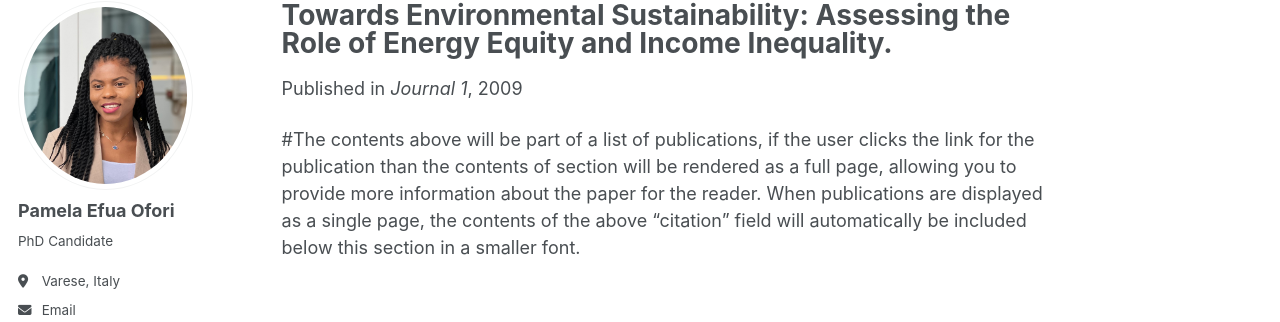
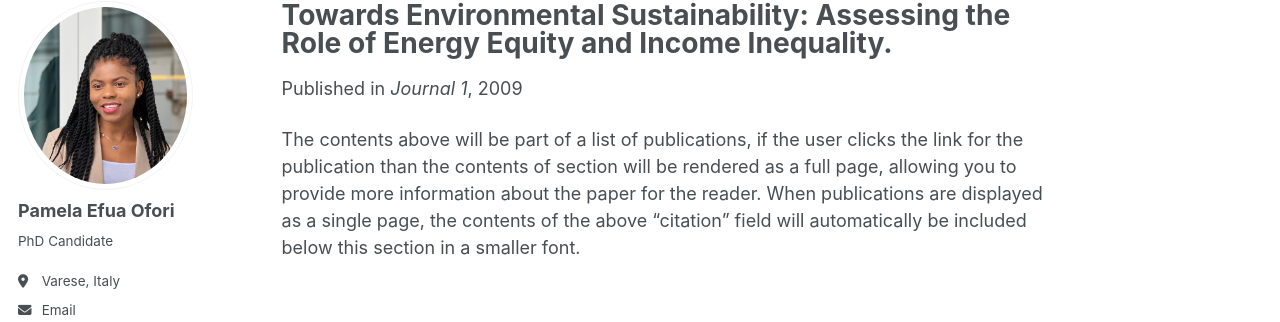
Before and after one commit to PEOFORI/peofori.github.io, a Jekyll site: the page built from _publications/2009-10-01-paper-title-number-1.md, in a window 1280 px wide and 1047 px high. Shown: the part 98-420 px from the top of the window. Built offline with Jekyll 4.4.1, drawn with Linux system fonts in a browser that asks for light colours; some web fonts are replaced; a script that is not in the unit is left out.

Commit message:
Update 2009-10-01-paper-title-number-1.md

```diff
--- a/_publications/2009-10-01-paper-title-number-1.md
+++ b/_publications/2009-10-01-paper-title-number-1.md
@@ -11,4 +11,5 @@ paperurl: 'http://academicpages.github.io/files/paper1.pdf](https://www.scienced
 bibtexurl: #'http://academicpages.github.io/files/bibtex1.bib'
 citation: #'Your Name, You. (2009). &quot;Paper Title Number 1.&quot; <i>Journal 1</i>. 1(1).'
 ---
-#The contents above will be part of a list of publications, if the user clicks the link for the publication than the contents of section will be rendered as a full page, allowing you to provide more information about the paper for the reader. When publications are displayed as a single page, the contents of the above "citation" field will automatically be included below this section in a smaller font.
+
+The contents above will be part of a list of publications, if the user clicks the link for the publication than the contents of section will be rendered as a full page, allowing you to provide more information about the paper for the reader. When publications are displayed as a single page, the contents of the above "citation" field will automatically be included below this section in a smaller font.
```
Also changed, not shown: other parts of _publications/2009-10-01-paper-title-number-1.md (+1 -1 lines).
